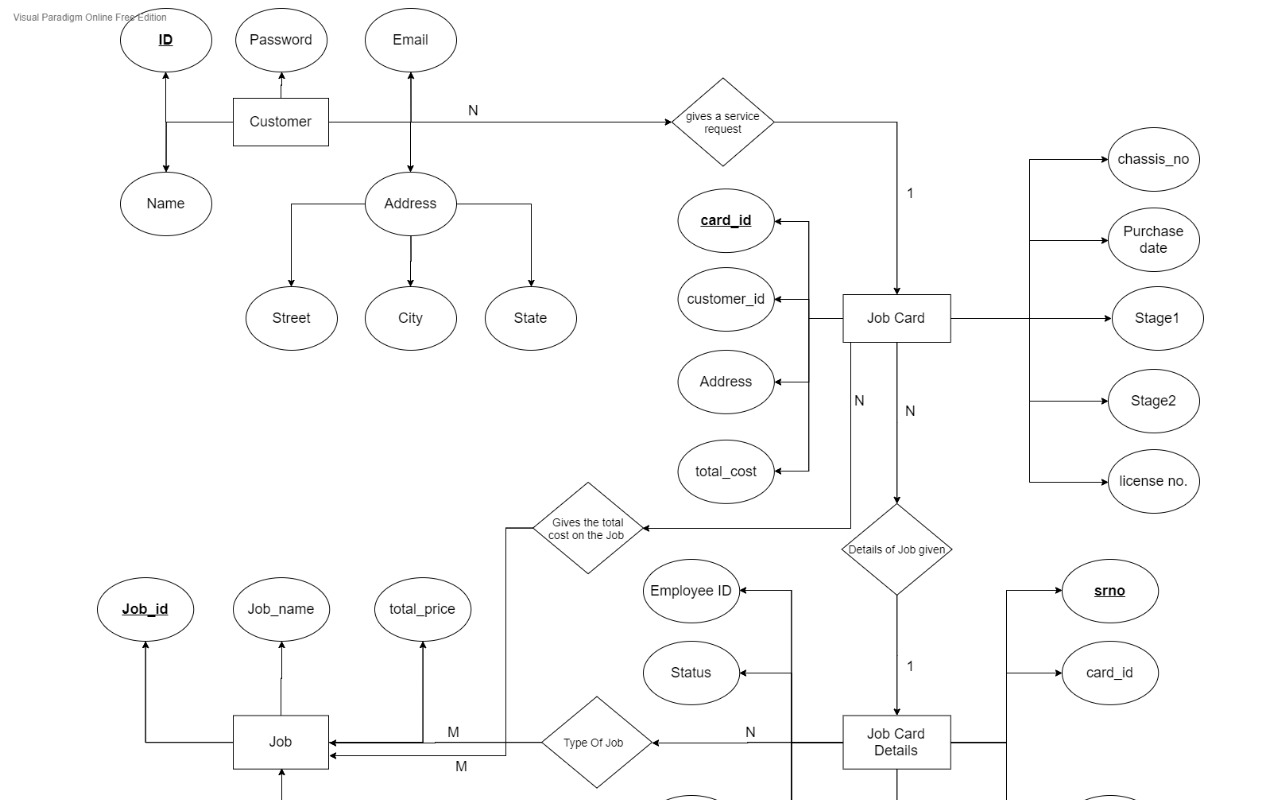
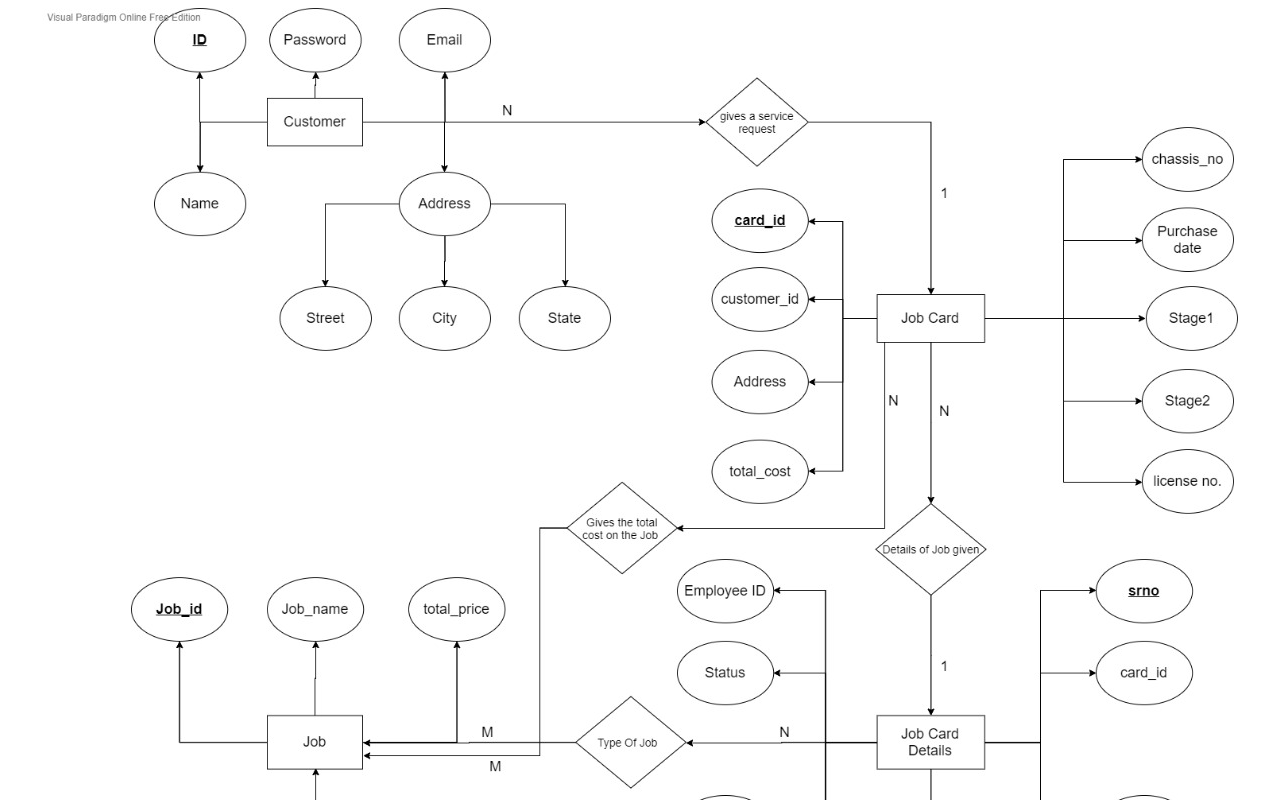
Before and after one commit to Anunaya07/VSM_ER_Diagram, a plain HTML site: page index.html in a window 1280 px wide. Shown: the top 800 px of the page. Drawn offline with Linux system fonts and the light colour scheme.

Commit message:
center added

```diff
--- a/index.html
+++ b/index.html
@@ -7,6 +7,7 @@
     <title>VSM ER Diagram</title>
 </head>
 <body>
-    <img src="er_diagram.jpg" style="height: auto;width: auto;">
+    <center><img src="er_diagram.jpg" style="height: auto;width: auto;"></center>
+
 </body>
 </html>
```
